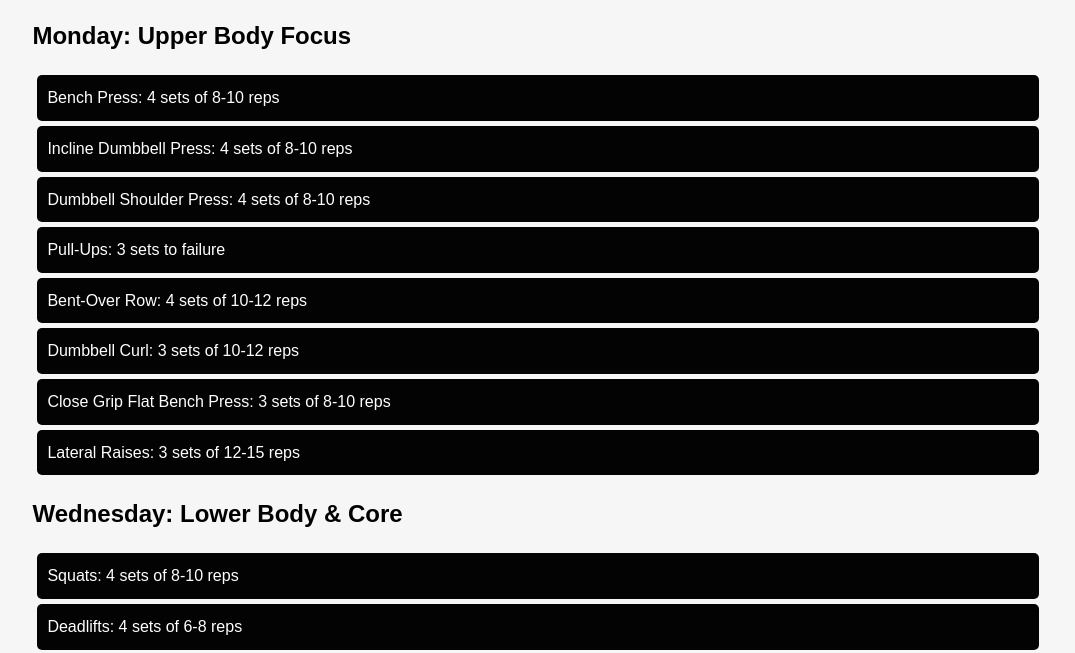
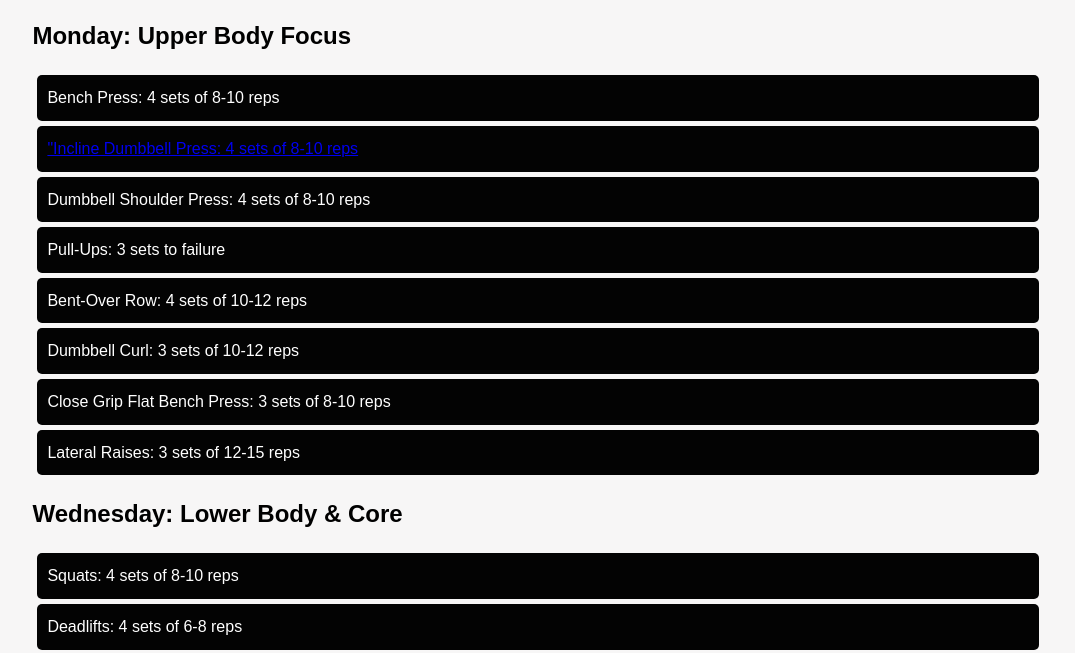
Before and after one commit to panagoth/bodybuilding, a plain HTML site: page index.html in a window 1280 px wide. Shown: the part 142-795 px from the top of the page, without its empty margins (102-1177 px from the left). Drawn offline with Linux system fonts and the light colour scheme.

Commit message:
Update index.html

```diff
--- a/index.html
+++ b/index.html
@@ -17,7 +17,7 @@
         <!-- List of exercises for Day 1 -->
         <ul>
           <li>Bench Press: 4 sets of 8-10 reps</li>
-          <li>Incline Dumbbell Press: 4 sets of 8-10 reps</li>
+          <li><a href = "https://hips.hearstapps.com/hmg-prod/images/workouts/2017/04/inclinedumbbellbenchpress-1492108229.gif?resize=1200:*">"Incline Dumbbell Press: 4 sets of 8-10 reps</a></li>
           <li>Dumbbell Shoulder Press: 4 sets of 8-10 reps</li>
           <li>Pull-Ups: 3 sets to failure</li>
           <li>Bent-Over Row: 4 sets of 10-12 reps</li>
```
